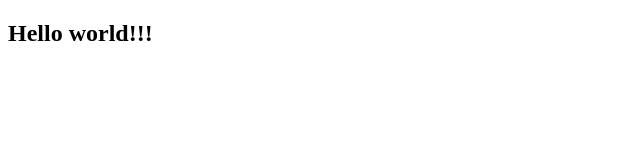
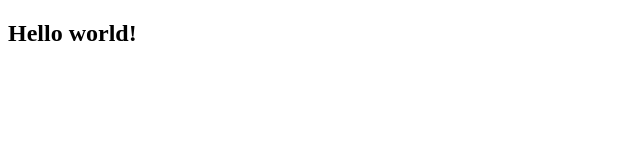
Before and after one commit to KeciLust/Matchers, a plain HTML site: page src/index.html in a window 1280 px wide. Shown: the full height of the page, 0-640 px from the left. Drawn offline with Linux system fonts and the light colour scheme.

Commit message:
change commit

```diff
--- a/src/index.html
+++ b/src/index.html
@@ -7,6 +7,6 @@
     <title>Document</title>
 </head>
 <body>
-    <h2>Hello world!!!</h2>
+    <h2>Hello world!</h2>
 </body>
 </html>
```
